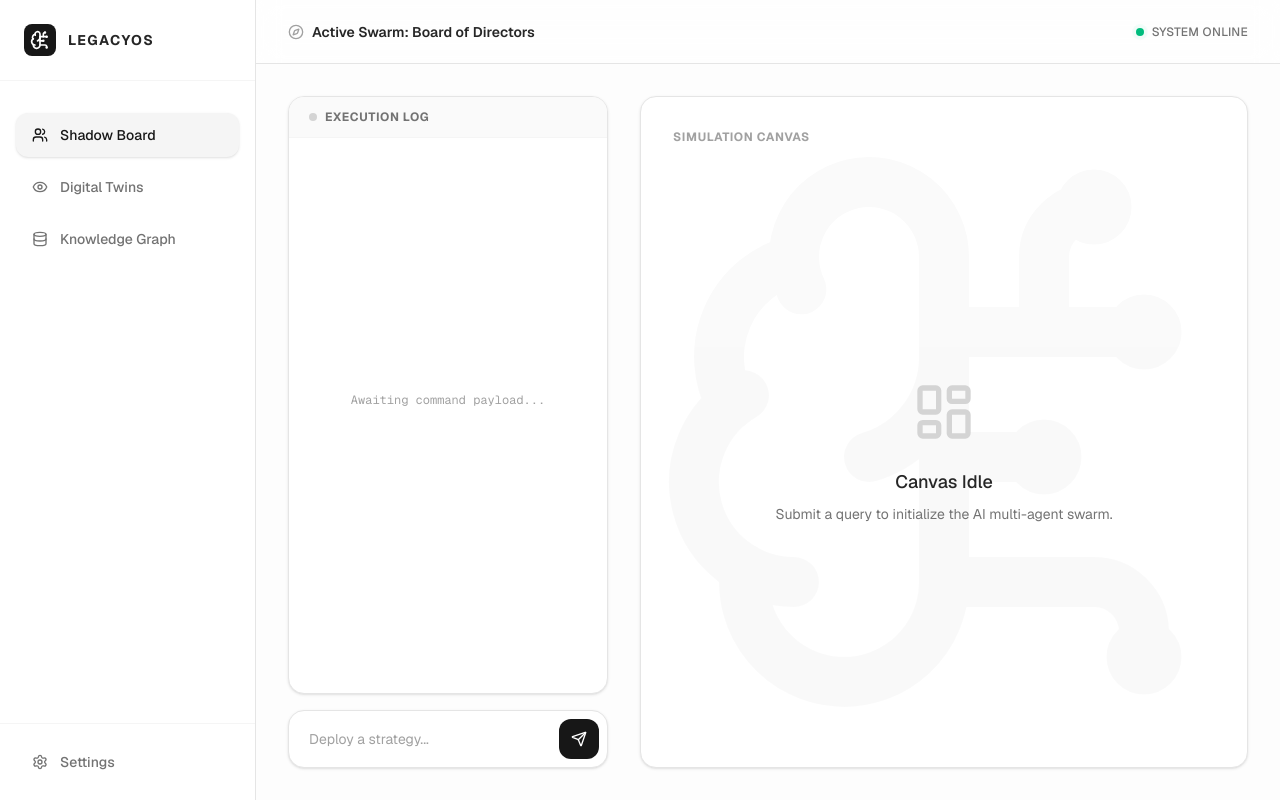
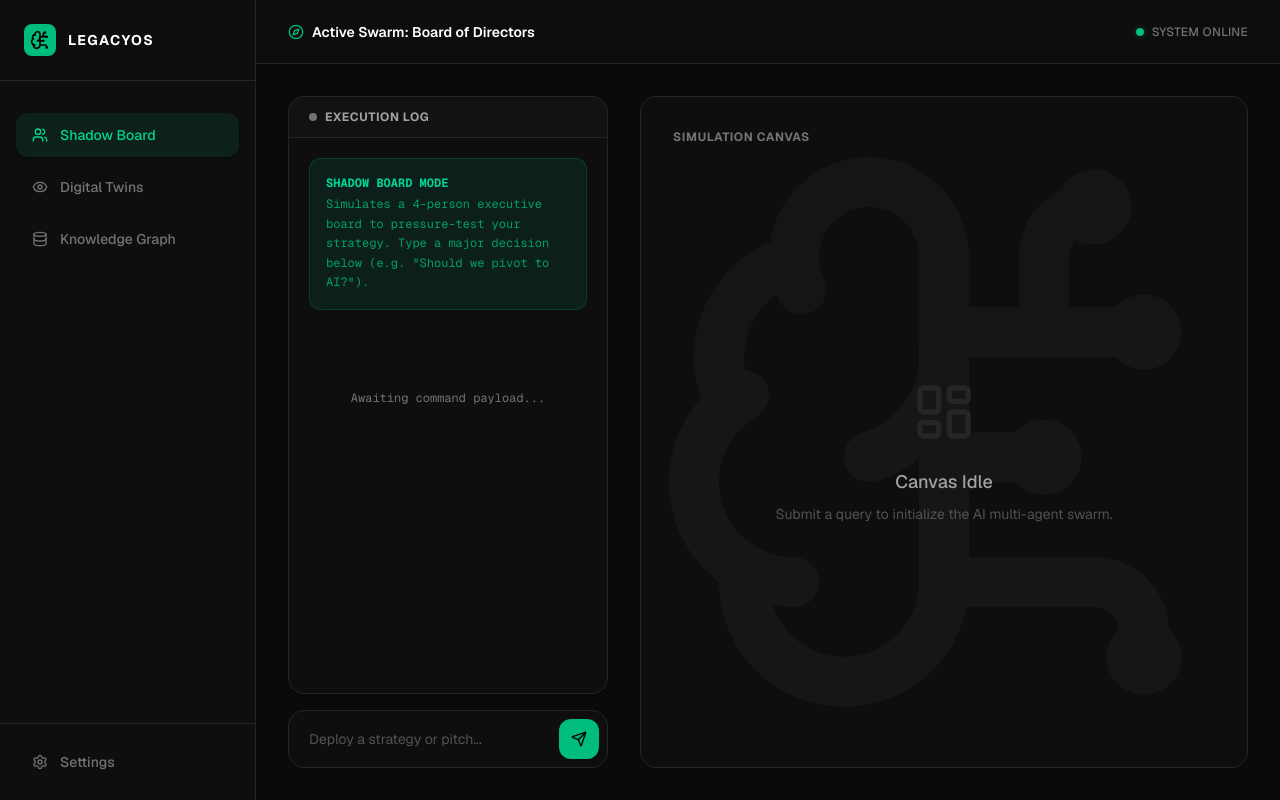
Before and after one commit to Rishiii2/LEGACYOS_INDIARUNS, a Next.js app in the folder frontend/: page / in a window 1280 px wide. Built offline with nearby package versions, Linux system fonts and the light colour scheme.

Commit message:
feat: Massive dark theme UI overhaul, glowing 3D nodes, and input clearing bug fix

```diff
--- a/frontend/src/app/page.tsx
+++ b/frontend/src/app/page.tsx
@@ -22,10 +22,12 @@ export default function LegacyOSDashboard() {
     if (!query.trim()) return;
     setIsSimulating(true);
     setLogs([]);
+    const savedQuery = query;
+    setQuery('');
 
     // Select backend route based on active tab
     const endpoint = activeMenu === 'board' ? '/api/board-meeting' : '/api/simulate';
-    const payload = activeMenu === 'board' ? { query } : { content: query };
+    const payload = activeMenu === 'board' ? { query: savedQuery } : { content: savedQuery };
 
     try {
       const baseUrl = process.env.NEXT_PUBLIC_API_URL || 'http://localhost:8000';
@@ -71,33 +73,33 @@ export default function LegacyOSDashboard() {
   };
 
   return (
-    <div className="flex h-screen bg-[#FDFDFD] text-neutral-800 font-sans overflow-hidden">
+    <div className="flex h-screen bg-[#0A0A0B] text-neutral-200 font-sans overflow-hidden">
 
       {/* Sidebar Navigation */}
-      <aside className="w-64 border-r border-neutral-200 bg-white flex flex-col justify-between hidden md:flex">
+      <aside className="w-64 border-r border-neutral-800 bg-[#0E0E10] flex flex-col justify-between hidden md:flex">
         <div>
-          <div className="p-6 flex items-center gap-3 border-b border-neutral-100">
-            <div className="w-8 h-8 bg-neutral-900 rounded-lg flex items-center justify-center">
-              <BrainCircuit className="w-5 h-5 text-white" />
+          <div className="p-6 flex items-center gap-3 border-b border-neutral-800">
+            <div className="w-8 h-8 bg-emerald-500 rounded-lg flex items-center justify-center">
+              <BrainCircuit className="w-5 h-5 text-black" />
             </div>
-            <h1 className="text-sm font-bold tracking-widest uppercase">LegacyOS</h1>
+            <h1 className="text-sm font-bold tracking-widest uppercase text-white">LegacyOS</h1>
           </div>
 
           <nav className="p-4 space-y-2 mt-4">
-            <button onClick={() => setActiveMenu('board')} className={`w-full flex items-center gap-3 px-4 py-3 rounded-xl text-sm font-medium transition-all ${activeMenu === 'board' ? 'bg-neutral-100 text-neutral-900 shadow-sm' : 'text-neutral-500 hover:bg-neutral-50 hover:text-neutral-900'}`}>
+            <button onClick={() => setActiveMenu('board')} className={`w-full flex items-center gap-3 px-4 py-3 rounded-xl text-sm font-medium transition-all ${activeMenu === 'board' ? 'bg-emerald-500/10 text-emerald-400 shadow-sm' : 'text-neutral-500 hover:bg-neutral-800 hover:text-neutral-200'}`}>
               <Users className="w-4 h-4" /> Shadow Board
             </button>
-            <button onClick={() => setActiveMenu('simulation')} className={`w-full flex items-center gap-3 px-4 py-3 rounded-xl text-sm font-medium transition-all ${activeMenu === 'simulation' ? 'bg-neutral-100 text-neutral-900 shadow-sm' : 'text-neutral-500 hover:bg-neutral-50 hover:text-neutral-900'}`}>
+            <button onClick={() => setActiveMenu('simulation')} className={`w-full flex items-center gap-3 px-4 py-3 rounded-xl text-sm font-medium transition-all ${activeMenu === 'simulation' ? 'bg-emerald-500/10 text-emerald-400 shadow-sm' : 'text-neutral-500 hover:bg-neutral-800 hover:text-neutral-200'}`}>
               <Eye className="w-4 h-4" /> Digital Twins
             </button>
-            <button onClick={() => setActiveMenu('memory')} className={`w-full flex items-center gap-3 px-4 py-3 rounded-xl text-sm font-medium transition-all ${activeMenu === 'memory' ? 'bg-neutral-100 text-neutral-900 shadow-sm' : 'text-neutral-500 hover:bg-neutral-50 hover:text-neutral-900'}`}>
+            <button onClick={() => setActiveMenu('memory')} className={`w-full flex items-center gap-3 px-4 py-3 rounded-xl text-sm font-medium transition-all ${activeMenu === 'memory' ? 'bg-emerald-500/10 text-emerald-400 shadow-sm' : 'text-neutral-500 hover:bg-neutral-800 hover:text-neutral-200'}`}>
               <Database className="w-4 h-4" /> Knowledge Graph
             </button>
           </nav>
         </div>
 
-        <div className="p-4 border-t border-neutral-100">
-          <button className="w-full flex items-center gap-3 px-4 py-3 rounded-xl text-sm font-medium text-neutral-500 hover:bg-neutral-50">
+        <div className="p-4 border-t border-neutral-800">
+          <button className="w-full flex items-center gap-3 px-4 py-3 rounded-xl text-sm font-medium text-neutral-500 hover:bg-neutral-800 hover:text-neutral-200">
             <Settings className="w-4 h-4" /> Settings
           </button>
         </div>
@@ -107,9 +109,9 @@ export default function LegacyOSDashboard() {
       <main className="flex-1 flex flex-col h-screen overflow-hidden">
 
         {/* Top Navigation Bar */}
-        <header className="h-16 border-b border-neutral-200 bg-white/50 backdrop-blur-md flex items-center px-8 justify-between shrink-0">
-          <h2 className="text-sm font-semibold text-neutral-800 flex items-center gap-2">
-            <Compass className="w-4 h-4 text-neutral-400" />
+        <header className="h-16 border-b border-neutral-800 bg-[#0E0E10]/80 backdrop-blur-md flex items-center px-8 justify-between shrink-0">
+          <h2 className="text-sm font-semibold text-white flex items-center gap-2">
+            <Compass className="w-4 h-4 text-emerald-500" />
             {activeMenu === 'board' ? 'Active Swarm: Board of Directors' : activeMenu === 'simulation' ? 'Active Environment: Digital Twins' : 'Memory: Vector Database'}
           </h2>
           <div className="flex items-center gap-2">
@@ -128,15 +130,28 @@ export default function LegacyOSDashboard() {
           <div className="w-1/3 flex flex-col gap-4 h-full min-w-[320px]">
 
             {/* The Live Streaming Log Window */}
-            <div className="bg-white rounded-2xl shadow-sm border border-neutral-200 flex-1 flex flex-col min-h-0 overflow-hidden relative">
-              <div className="px-5 py-3 border-b border-neutral-100 bg-neutral-50 flex items-center gap-2">
-                <div className="w-2 h-2 rounded-full bg-neutral-300"></div>
-                <h3 className="text-xs font-bold uppercase tracking-wider text-neutral-500">Execution Log</h3>
+            <div className="bg-[#0E0E10] rounded-2xl shadow-sm border border-neutral-800 flex-1 flex flex-col min-h-0 overflow-hidden relative">
+              <div className="px-5 py-3 border-b border-neutral-800 bg-neutral-900/50 flex items-center gap-2">
+                <div className="w-2 h-2 rounded-full bg-neutral-500"></div>
+                <h3 className="text-xs font-bold uppercase tracking-wider text-neutral-400">Execution Log</h3>
               </div>
 
               <div className="flex-1 overflow-y-auto p-5 space-y-4 font-mono text-sm">
+
+                {/* Instructional Manual */}
+                <div className="mb-6 p-4 rounded-xl bg-emerald-500/10 border border-emerald-500/20">
+                  <h4 className="text-emerald-400 font-bold text-xs uppercase mb-1">
+                    {activeMenu === 'board' ? 'Shadow Board Mode' : 'Digital Twins Mode'}
+                  </h4>
+                  <p className="text-emerald-500/80 text-xs leading-relaxed">
+                    {activeMenu === 'board'
+                      ? 'Simulates a 4-person executive board to pressure-test your strategy. Type a major decision below (e.g. "Should we pivot to AI?").'
+                      : 'Simulates 10 diverse consumer personas reading your marketing copy. Paste an ad or product pitch below to A/B test your messaging.'}
+                  </p>
+                </div>
+
                 {logs.length === 0 ? (
-                  <div className="text-neutral-400 h-full flex items-center justify-center text-xs text-center">
+                  <div className="text-neutral-500 h-32 flex items-center justify-center text-xs text-center">
                     Awaiting command payload...
                   </div>
                 ) : (
@@ -145,10 +160,10 @@ export default function LegacyOSDashboard() {
                       initial={{ opacity: 0, y: 5 }}
                       animate={{ opacity: 1, y: 0 }}
                       key={i}
-                      className={`flex flex-col border-l-2 pl-3 py-1 ${log.agent === 'Orchestrator' ? 'border-neutral-900' : 'border-neutral-200'}`}
+                      className={`flex flex-col border-l-2 pl-3 py-1 ${log.agent === 'Orchestrator' ? 'border-emerald-500' : 'border-neutral-700'}`}
                     >
-                      <span className="font-bold text-neutral-900 text-xs mb-1">{log.agent}</span>
-                      <span className="text-neutral-600 leading-relaxed text-[13px]">{log.message}</span>
+                      <span className="font-bold text-neutral-200 text-xs mb-1">{log.agent || log.persona || 'System'}</span>
+                      <span className="text-neutral-400 leading-relaxed text-[13px]">{log.message}</span>
                     </motion.div>
                   ))
                 )}
@@ -157,19 +172,19 @@ export default function LegacyOSDashboard() {
             </div>
 
             {/* Input Box */}
-            <div className="bg-white p-2 pl-5 rounded-2xl shadow-sm border border-neutral-200 flex items-center gap-3 shrink-0">
+            <div className="bg-[#0E0E10] p-2 pl-5 rounded-2xl shadow-sm border border-neutral-800 flex items-center gap-3 shrink-0 focus-within:border-emerald-500/50 transition-colors">
               <input
                 type="text"
                 value={query}
                 onChange={(e) => setQuery(e.target.value)}
-                placeholder="Deploy a strategy..."
-                className="flex-1 bg-transparent outline-none text-sm text-neutral-900 placeholder-neutral-400"
+                placeholder="Deploy a strategy or pitch..."
+                className="flex-1 bg-transparent outline-none text-sm text-white placeholder-neutral-600"
                 onKeyDown={(e) => e.key === 'Enter' && startSimulation()}
               />
               <button
                 onClick={startSimulation}
                 disabled={isSimulating}
-                className="bg-neutral-900 text-white p-3 rounded-xl hover:bg-neutral-800 transition-colors disabled:opacity-50"
+                className="bg-emerald-500 text-black p-3 rounded-xl hover:bg-emerald-400 transition-colors disabled:opacity-50"
               >
                 <Send className="w-4 h-4" />
               </button>
@@ -177,37 +192,48 @@ export default function LegacyOSDashboard() {
           </div>
 
           {/* Right Column: Visualization Canvas */}
-          <div className="flex-1 bg-white rounded-2xl shadow-sm border border-neutral-200 p-8 flex flex-col relative overflow-hidden h-full">
-            <h3 className="text-xs font-bold uppercase tracking-wider text-neutral-400 mb-6 z-10">
+          <div className="flex-1 bg-[#0E0E10] rounded-2xl shadow-sm border border-neutral-800 p-8 flex flex-col relative overflow-hidden h-full">
+            <h3 className="text-xs font-bold uppercase tracking-wider text-neutral-500 mb-6 z-10">
               {activeMenu === 'memory' ? '3D Knowledge Graph' : 'Simulation Canvas'}
             </h3>
 
             {/* Background Aesthetic */}
-            <div className="absolute inset-0 flex items-center justify-center opacity-[0.02] pointer-events-none">
-               <BrainCircuit className="w-[600px] h-[600px]" />
+            <div className="absolute inset-0 flex items-center justify-center opacity-[0.03] pointer-events-none">
+               <BrainCircuit className="w-[600px] h-[600px] text-white" />
             </div>
 
             <div className="flex-1 z-10 flex flex-col w-full h-full overflow-hidden">
                {activeMenu === 'memory' ? (
                  <div className="w-full h-full flex flex-col items-center justify-center text-center">
                    <MemoryGraph />
-                   <p className="mt-4 text-xs text-neutral-500 font-mono bg-neutral-100 px-3 py-1 rounded-full border border-neutral-200">Drag to rotate • Scroll to zoom</p>
+                   <p className="mt-4 text-xs text-neutral-600 font-mono bg-neutral-900 px-3 py-1 rounded-full border border-neutral-800">Drag to rotate • Scroll to zoom</p>
                  </div>
                ) : (
                  <div className="w-full h-full overflow-y-auto">
                    {logs.filter(l => l.type === 'speak' || l.type === 'reaction' || l.type === 'resolution' || l.type === 'finish').length > 0 ? (
-                     <div className="grid grid-cols-1 md:grid-cols-2 gap-4 auto-rows-max pb-10">
+                     <div className={`grid gap-4 auto-rows-max pb-10 ${activeMenu === 'board' ? 'grid-cols-1 md:grid-cols-2' : 'grid-cols-1'}`}>
                        {logs.filter(l => l.type === 'speak' || l.type === 'reaction' || l.type === 'resolution' || l.type === 'finish').map((log, idx) => (
                          <motion.div
                            key={idx}
-                           initial={{ opacity: 0, y: 10 }}
-                           animate={{ opacity: 1, y: 0 }}
-                           className={`p-4 rounded-xl shadow-sm border ${log.type === 'resolution' || log.type === 'finish' ? 'col-span-full bg-emerald-50 border-emerald-200' : 'bg-white border-neutral-200'}`}
+                           initial={{ opacity: 0, y: 10, scale: 0.98 }}
+                           animate={{ opacity: 1, y: 0, scale: 1 }}
+                           className={activeMenu === 'board' ? (
+                             `p-5 rounded-xl border ${log.type === 'resolution' || log.type === 'finish' ? 'col-span-full bg-emerald-500/10 border-emerald-500/30' : 'bg-[#16161A] border-neutral-800'}`
+                           ) : (
+                             `flex items-center gap-4 p-4 rounded-full border bg-[#16161A] border-neutral-800 shadow-xl shadow-black/20`
+                           )}
                          >
-                           <h5 className={`font-bold text-sm mb-2 ${log.type === 'resolution' || log.type === 'finish' ? 'text-emerald-800' : 'text-neutral-900'}`}>
-                             {log.agent || log.persona || 'System Orchestrator'}
-                           </h5>
-                           <p className="text-xs text-neutral-600 leading-relaxed">{log.message}</p>
+                           {activeMenu === 'simulation' && (
+                             <div className="w-10 h-10 shrink-0 rounded-full bg-emerald-500/20 flex items-center justify-center border border-emerald-500/30">
+                               <Users className="w-5 h-5 text-emerald-400" />
+                             </div>
+                           )}
+                           <div className="flex-1 min-w-0">
+                             <h5 className={`font-bold text-sm mb-1 ${log.type === 'resolution' || log.type === 'finish' ? 'text-emerald-400' : 'text-neutral-200'}`}>
+                               {log.agent || log.persona || 'System Orchestrator'}
+                             </h5>
+                             <p className="text-xs text-neutral-400 leading-relaxed truncate whitespace-normal line-clamp-2">{log.message}</p>
+                           </div>
                          </motion.div>
                        ))}
                      </div>
@@ -215,15 +241,15 @@ export default function LegacyOSDashboard() {
                      <div className="h-full flex flex-col items-center justify-center text-center max-w-md mx-auto">
                        {isSimulating ? (
                          <motion.div animate={{ scale: [1, 1.05, 1] }} transition={{ repeat: Infinity, duration: 2 }}>
-                           <Users className="w-16 h-16 mx-auto mb-6 text-neutral-900" />
-                           <h4 className="text-lg font-medium text-neutral-900 mb-2">Swarm Active</h4>
+                           <Users className="w-16 h-16 mx-auto mb-6 text-emerald-500 opacity-80" />
+                           <h4 className="text-lg font-medium text-white mb-2">Swarm Active</h4>
                            <p className="text-sm text-neutral-500">Agents are currently analyzing parameters and debating outcomes in real-time.</p>
                          </motion.div>
                        ) : (
                          <motion.div initial={{ opacity: 0 }} animate={{ opacity: 1 }}>
-                           <LayoutDashboard className="w-16 h-16 mx-auto mb-6 text-neutral-300" />
-                           <h4 className="text-lg font-medium text-neutral-800 mb-2">Canvas Idle</h4>
-                           <p className="text-sm text-neutral-500">Submit a query to initialize the AI multi-agent swarm.</p>
+                           <LayoutDashboard className="w-16 h-16 mx-auto mb-6 text-neutral-800" />
+                           <h4 className="text-lg font-medium text-neutral-400 mb-2">Canvas Idle</h4>
+                           <p className="text-sm text-neutral-600">Submit a query to initialize the AI multi-agent swarm.</p>
                          </motion.div>
                        )}
                      </div>
```
Also changed, not shown: frontend/src/app/components/MemoryGraph.tsx (+6 -12 lines).
